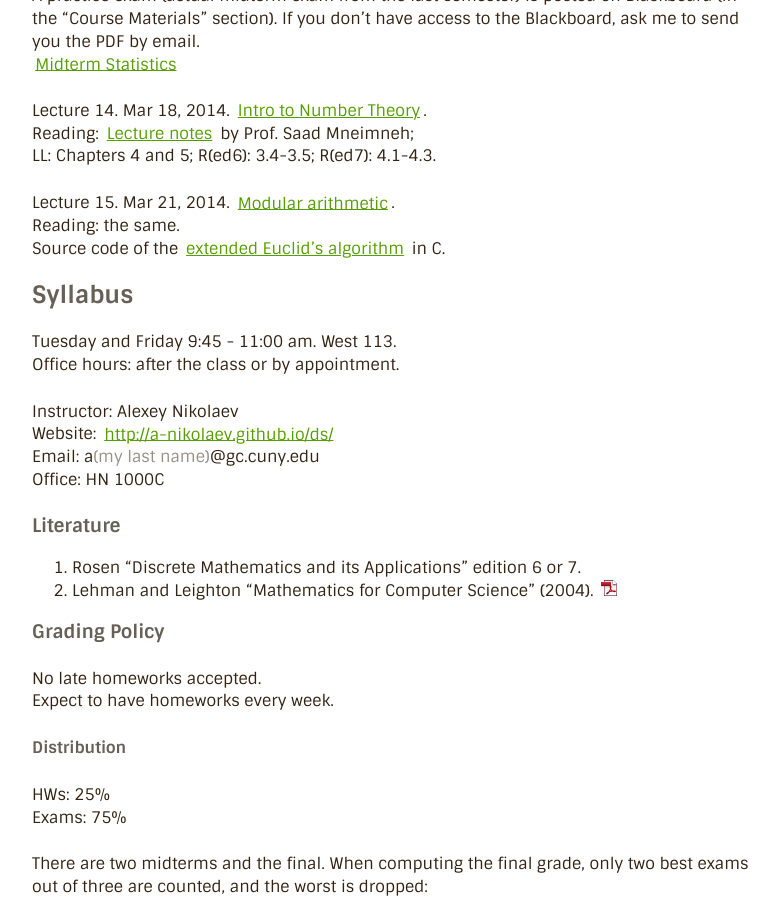
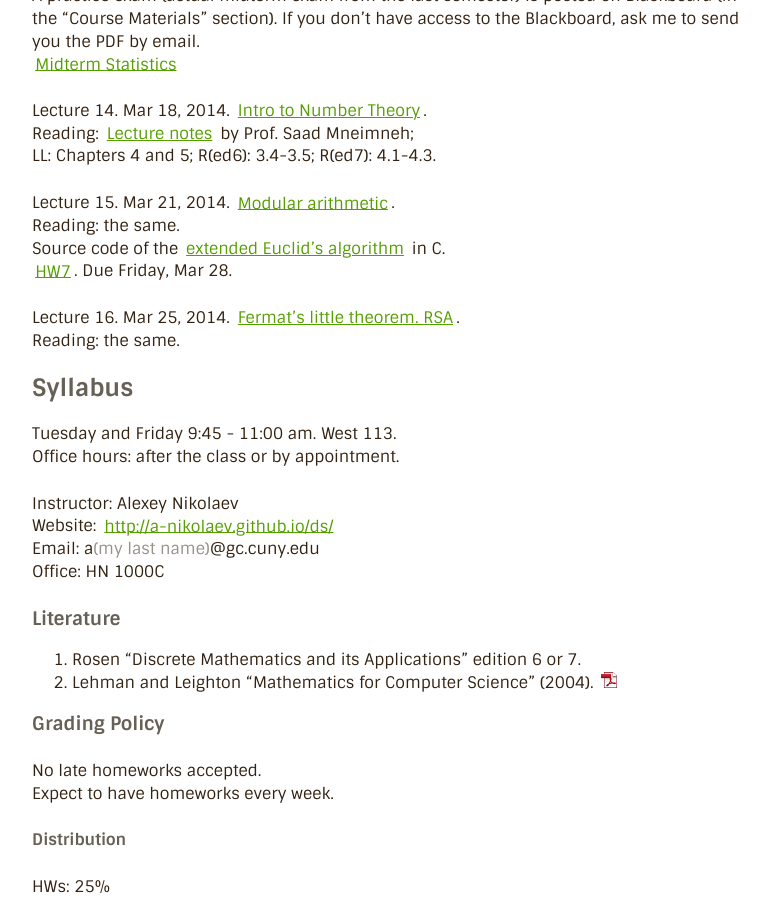
Before and after one commit to a-nikolaev/a-nikolaev.github.io, a Jekyll site: the page built from ds/index.markdown, in a window 1280 px wide and 900 px high, scrolled down 1361 px. Shown: the whole window, without its empty margins (248-1027 px from the left). Built offline with Jekyll 4.4.1, drawn with Linux system fonts in a browser that asks for light colours; Markdown is read by kramdown in place of the engine named in the settings.

Commit message:
hw7, lec16

```diff
--- a/ds/index.markdown
+++ b/ds/index.markdown
@@ -82,13 +82,13 @@ LL: Chapters 4 and 5; R(ed6): 3.4-3.5; R(ed7): 4.1-4.3.
 Lecture 15. Mar 21, 2014. [Modular arithmetic](/ds/docs/lec15.pdf).
 Reading: the same.
 Source code of the [extended Euclid's algorithm](http://codepad.org/IOQsqHax) in C.
+[HW7](/ds/docs/hw7.pdf). Due Friday, Mar 28.
+
+Lecture 16. Mar 25, 2014. [Fermat’s little theorem. RSA](/ds/docs/lec16.pdf).
+Reading: the same.
+
 
 <!--
-[HW7](/ds/docs/hw7.pdf). Due Wednesday, Oct 30.
-
-
-Lecture 16. Oct 28, 2013. [Fermat’s little theorem. RSA](/ds/docs/lec16.pdf).
-Reading: the same.
 [HW8](/ds/docs/hw8.pdf). Due Wednesday, Nov 6.
 
 Lecture 17. Nov 4, 2013. [Sets. Ordered pairs](/ds/docs/lec17.pdf).
```
